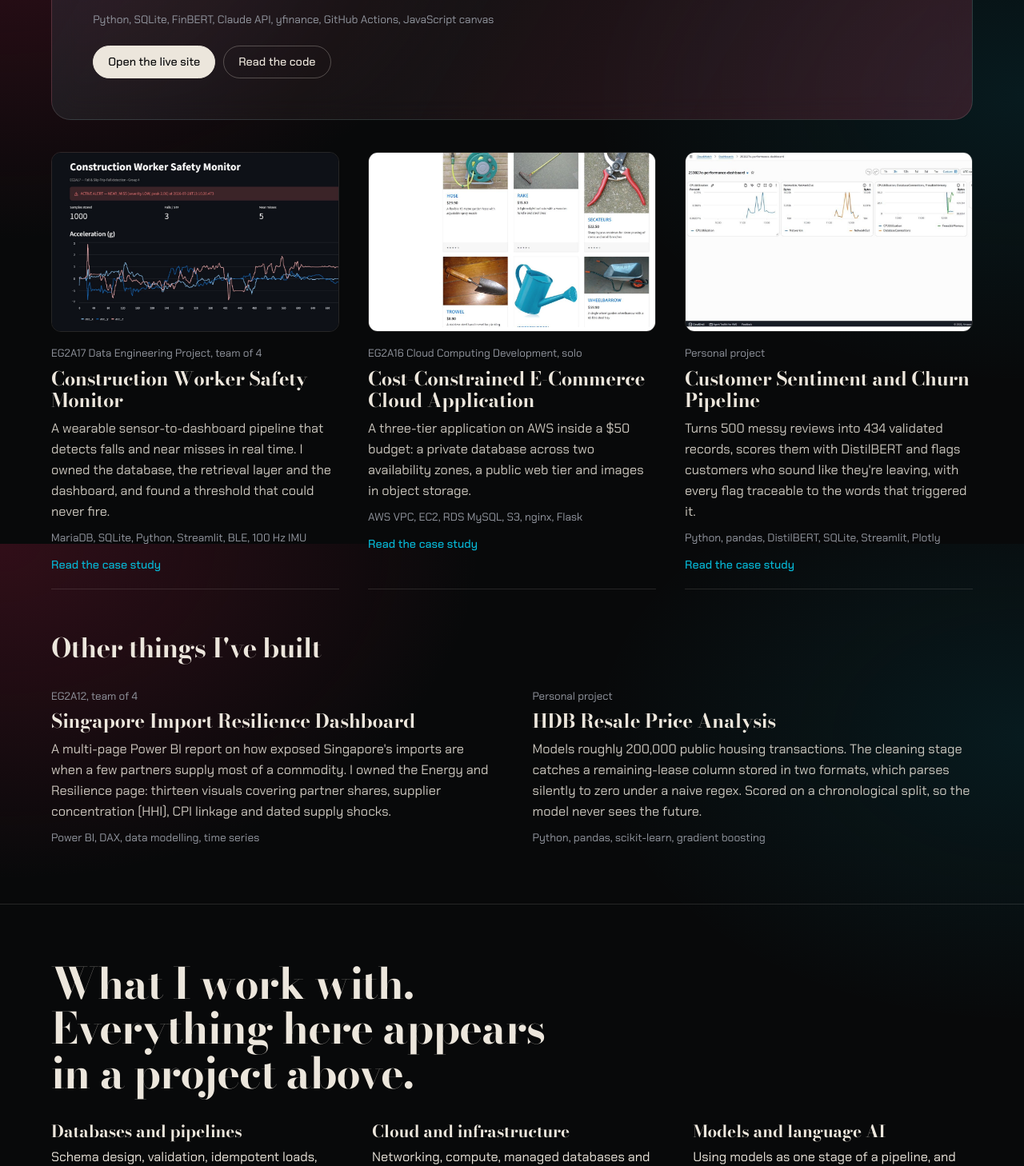
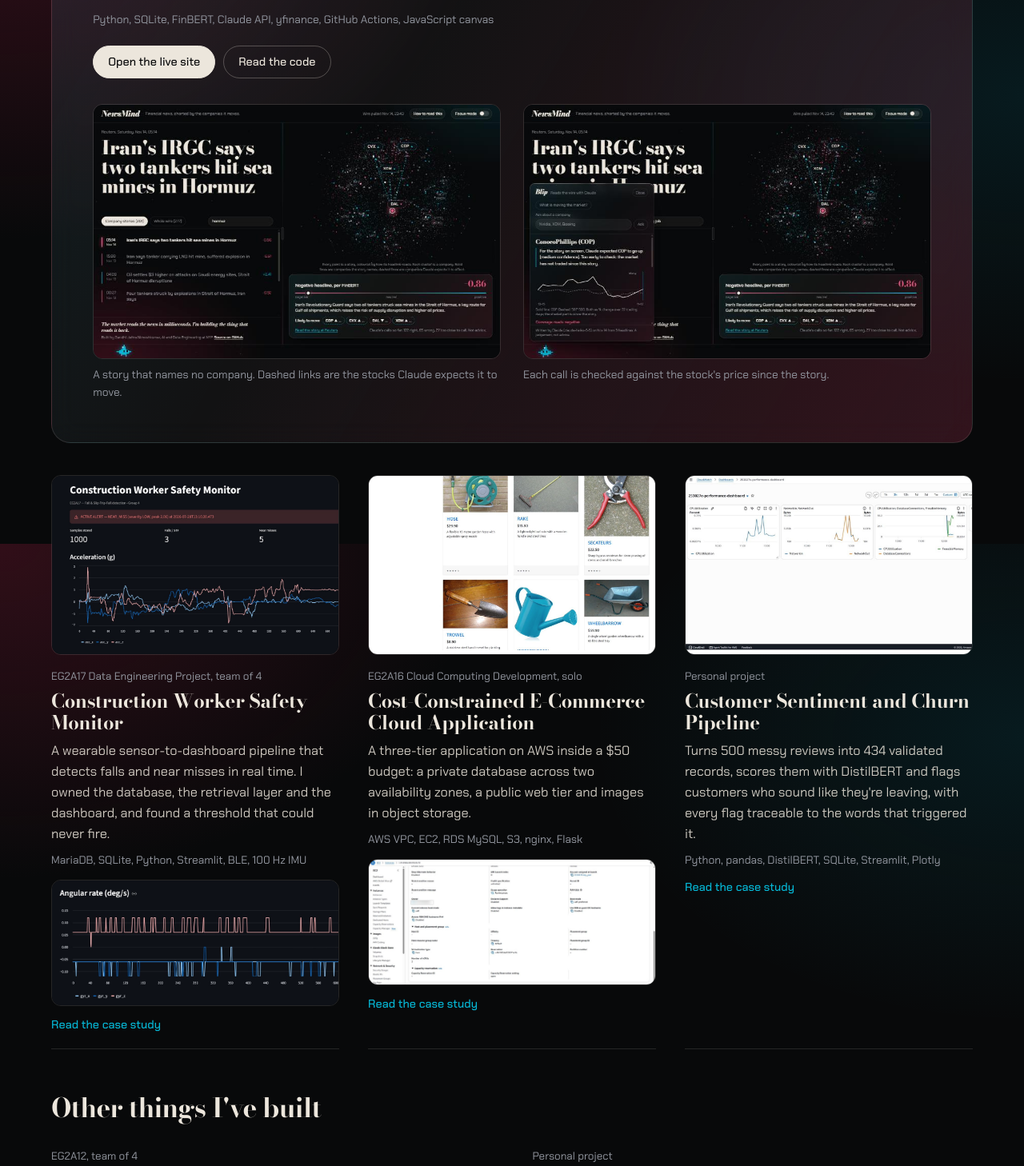
Before and after one commit to noobmaster69zz/-noobmaster69zz.github.io, a plain HTML site: page index.html in a window 1280 px wide. Shown: the part 1720-3178 px from the top of the page at 80% size. Drawn offline with nearby package versions, Linux system fonts and the light colour scheme.

Commit message:
Add project screenshots to the portfolio
Co-Authored-By: Claude Fable 5.2 <noreply@anthropic.com>

```diff
--- a/index.html
+++ b/index.html
@@ -68,6 +68,16 @@
             <a class="btn" href="https://github.com/noobmaster69zz/newsmind" target="_blank" rel="noopener">Read the code</a>
           </div>
         </div>
+        <div class="shots">
+          <figure>
+            <img src="img/newsmind-cloud.jpg" width="800" height="500" loading="lazy" alt="NewsMind showing a story about tankers in the Strait of Hormuz, with dashed links to Chevron, ConocoPhillips, Exxon and Delta in the point cloud">
+            <figcaption>A story that names no company. Dashed links are the stocks Claude expects it to move.</figcaption>
+          </figure>
+          <figure>
+            <img src="img/newsmind-blip.jpg" width="800" height="500" loading="lazy" alt="NewsMind's assistant panel showing a price chart for ConocoPhillips against the S&amp;P 500 since the story">
+            <figcaption>Each call is checked against the stock's price since the story.</figcaption>
+          </figure>
+        </div>
       </article>
 
       <div class="cards">
@@ -77,6 +87,7 @@
           <h3>Construction Worker Safety Monitor</h3>
           <p>A wearable sensor-to-dashboard pipeline that detects falls and near misses in real time. I owned the database, the retrieval layer and the dashboard, and found a threshold that could never fire.</p>
           <p class="stack">MariaDB, SQLite, Python, Streamlit, BLE, 100 Hz IMU</p>
+          <img class="second" src="img/dep-gyro.png" alt="Gyroscope readings from the wearable sensor" loading="lazy" width="1200" height="700">
           <span class="more">Read the case study</span>
         </a>
 
@@ -86,6 +97,7 @@
           <h3>Cost-Constrained E-Commerce Cloud Application</h3>
           <p>A three-tier application on AWS inside a $50 budget: a private database across two availability zones, a public web tier and images in object storage.</p>
           <p class="stack">AWS VPC, EC2, RDS MySQL, S3, nginx, Flask</p>
+          <img class="second" src="img/ccd-ec2.jpg" alt="The EC2 instance running in the AWS console" loading="lazy" width="1200" height="700">
           <span class="more">Read the case study</span>
         </a>
 
--- a/site.css
+++ b/site.css
@@ -177,6 +177,18 @@ img { display: block; max-width: 100%; height: auto; }
 .lead .stack { margin-top: 16px; }
 .lead-links { display: flex; flex-wrap: wrap; gap: 10px; margin-top: 22px; }
 
+.shots {
+  position: relative;
+  display: grid;
+  grid-template-columns: repeat(auto-fit, minmax(260px, 1fr));
+  gap: clamp(14px, 2.5vw, 28px);
+  margin-top: clamp(24px, 4vh, 40px);
+}
+
+.shots img { border-radius: 12px; border: 1px solid var(--hair); }
+.shots figcaption { margin-top: 8px; color: var(--ash); font-size: 0.86rem; }
+.card img.second { margin: 6px 0 0; aspect-ratio: 16 / 7; }
+
 .cards {
   display: grid;
   grid-template-columns: repeat(auto-fit, minmax(280px, 1fr));
```
Also changed, not shown: img/newsmind-blip.jpg (added), img/newsmind-cloud.jpg (added).
